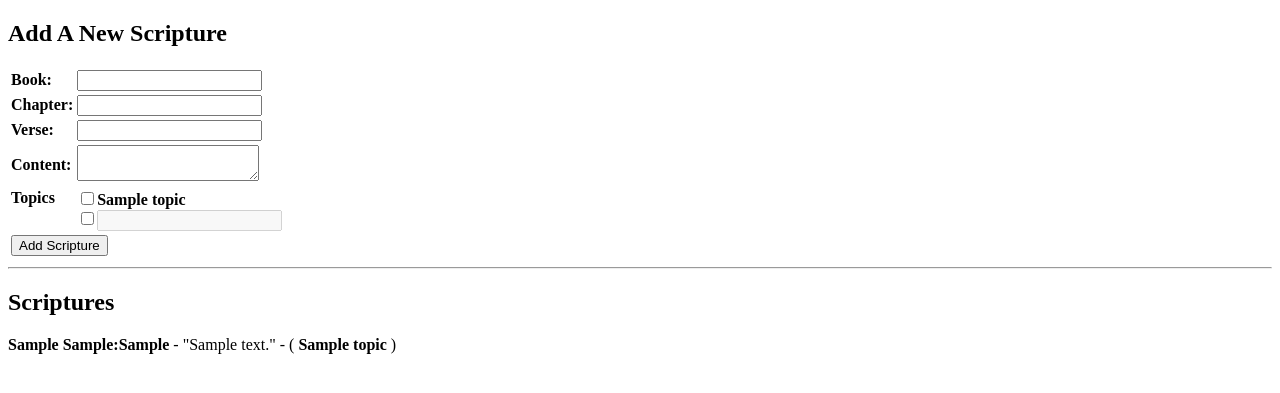
After one commit to hescano/cs313, a PHP site: page /Scriptures/AddScripture.php in a window 1280 px wide. The commit adds this page. Shown: the top 393 px of the page. Run offline with PHP 8.4, Linux system fonts and the light colour scheme; tables that the repository leaves empty or names only in its code hold one stand-in row (values such as "Sample post").

```diff
--- /dev/null
+++ b/Scriptures/AddScripture.php
@@ -0,0 +1,156 @@
+<?php
+   $DBServer = 'localhost'; // e.g 'localhost' or '192.168.1.100'
+   $DBUser   = 'root';
+   $DBPass   = '0160515';
+   $DBName   = 'scriptures';
+   $mysqli = new mysqli($DBServer, $DBUser, $DBPass, $DBName);
+
+   if ($_SERVER['REQUEST_METHOD'] === "POST")
+   {
+      $book = $_POST["txtBook"];
+      $chapter = $_POST["txtChapter"];
+      $verse = $_POST["txtVerse"];
+      $content = $_POST["txtContent"];
+
+      $queryInsert = "INSERT INTO scriptures (book,chapter,verse,content) VALUES('$book', $chapter, $verse, '$content')";
+      $mysqli->query($queryInsert);
+
+      $insertedScriptureId = $mysqli->insert_id;
+      $isNewTopic = $_POST["txtNewTopic"];
+
+      $topics = $_POST["topics"];
+
+      if ($isNewTopic != "")
+      {
+         $queryInsert = "INSERT INTO topics (name) VALUES('$isNewTopic')";
+         $mysqli->query($queryInsert);
+         $insertedTopic = $mysqli->insert_id;
+
+         if ($insertedTopic > 0)
+         {
+            array_push($topics, $insertedTopic);
+         }
+      }
+
+
+      if(count($topics) > 0) //insert in scripture_topics
+      {
+         if ($insertedScriptureId > 0)
+         {
+            foreach($topics as $topic)
+            {
+               $queryInsert = "INSERT INTO scripture_topics (scripture_id, topic_id) VALUES($insertedScriptureId, $topic)";
+               $mysqli->query($queryInsert);
+            }
+         }
+      }
+
+   }
+
+?>
+<!DOCTYPE html>
+<html>
+   <head>
+      <title>Scriptures</title>
+      <script>
+         function doNewTopic(chk)
+         {
+            if(chk.checked)
+            {
+               document.getElementById('txtNewTopic').disabled='';
+               document.getElementById('txtNewTopic').focus();
+            }
+            else
+            {
+               document.getElementById('txtNewTopic').disabled='disabled';
+               document.getElementById('txtNewTopic').value = "";
+            }
+         }
+      </script>
+      <style type="text/css">
+      label
+      {
+         font-weight: bold;
+      }
+      </style>
+   </head>
+   <body>
+      <h2>Add A New Scripture</h2>
+      <form action="AddScripture.php" method="post">
+         <table>
+            <tr>
+               <td><label>Book: </label></td><td><input name="txtBook" type="text" /></td>
+            </tr>
+            <tr>
+               <td><label>Chapter: </label></td><td><input type="text" name="txtChapter" /></td>
+            </tr>
+            <tr>
+               <td><label>Verse: </label></td><td><input type="text" name="txtVerse" /></td>
+            </tr>
+            <tr>
+               <td><label>Content: </label></td><td><textarea name="txtContent"></textarea></td>
+            </tr>
+            <tr>
+               <td valign="top"><label>Topics</label></td><td>
+               <?php
+
+
+            $query = "SELECT * FROM topics";
+
+            $result = $mysqli->query($query);
+
+            if ($result->num_rows > 0)
+            {
+               while ($row = $result->fetch_assoc())
+               {
+                  echo "<input type='checkbox' name='topics[]' value='". $row["id"] ."' /><label>".$row["name"]."</label><br />";
+               }
+            }
+            else
+            {
+               echo "<strong style='color: red;'>No scriptures found.</strong><br /><br />";
+            }
+         ?>
+         <input type="checkbox" onchange="doNewTopic(this);" /><input name="txtNewTopic" id="txtNewTopic" type="text" disabled="disabled" />
+      </td>
+            </tr>
+            <tr>
+               <td colspan="2">
+                  <input type="submit" value="Add Scripture" />
+               </td>
+            </tr>
+         </table>
+      </form>
+      <hr />
+      <h2>Scriptures</h2>
+      <?php
+         $query = "SELECT * FROM scriptures";
+         $result = $mysqli->query($query);
+          if ($result->num_rows > 0)
+         {
+            while ($row = $result->fetch_assoc())
+            {
+               $query2 = "SELECT * FROM scripture_topics AS st JOIN topics AS t ON t.id = st.topic_id WHERE st.scripture_id=".$row[id];
+               $result2 = $mysqli->query($query2);
+               echo "<strong>" . $row["book"] . " " . $row["chapter"] . ":" . $row["verse"] . "</strong> - &quot;" . $row["content"] . "&quot;";
+
+               if ($result2->num_rows > 0)
+               {
+                  echo " - (";
+                  while ($row2 = $result2->fetch_assoc())
+                  {
+                     echo " <strong>".$row2["name"]."</strong> ";
+                  }
+                  echo ")";
+               }
+
+               echo "<br />";
+            }
+         }
+         else
+         {
+            echo "<strong style='color: red;'>No scriptures found.</strong><br /><br />";
+         }
+      ?>
+   </body>
+</html>
--- a/index.php
+++ b/index.php
@@ -43,6 +43,7 @@
                         <li><a href="#">Homework</a>
                             <ul>
                                 <li><a href="survey.php">Homework 1 - Survey</a></li>
+                                <li><a href="/TestOMatic">Homework 2 - TestO'Matic</a></li>
                             </ul>
                         </li>
                     </ul>
@@ -75,6 +76,7 @@
                     <div id="sidebar">
                         <ul>
                             <li><a href="survey.php">Homework 1 - Survey</a></li>
+                            <li><a href="survey.php">Homework 2 - TestO'Matic</a></li>
                         </ul>
                     </div>
                     <!--<div>
```
Also changed, not shown: Scriptures/Scriptures.php (added, +53 -0 lines), TestOMatic/Answer.php (+17 -0 lines), TestOMatic/Tests.php (+52 -9 lines), TestOMatic/img/right.png (added), TestOMatic/img/wrong.png (added).
